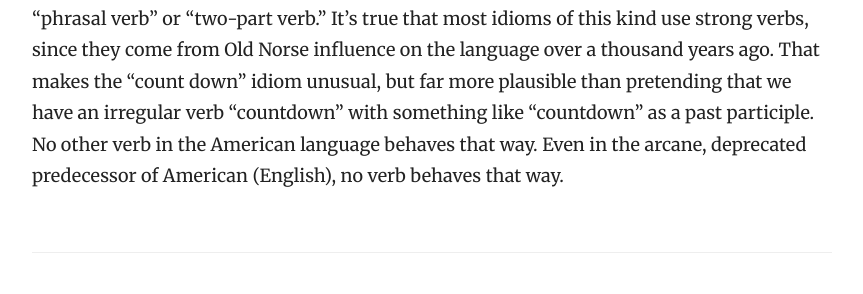
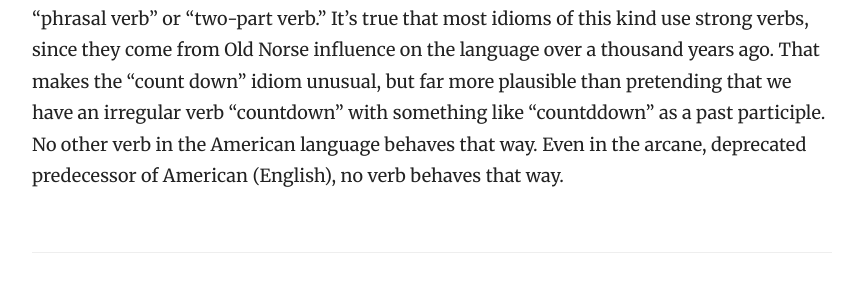
Before and after one commit to ml4den/not-verbs, a Jekyll site: the page built from _docs/countdown.md, in a window 1280 px wide and 900 px high, scrolled down 3978 px. Shown: the part 379-673 px from the top of the window, without its empty margins (358-1221 px from the left). Built offline with Jekyll 4.4.1, drawn with Linux system fonts in a browser that asks for light colours; some of the changed text lies outside the part shown.

```diff
--- a/_docs/countdown.md
+++ b/_docs/countdown.md
@@ -95,7 +95,7 @@ The past tense is also predictable:
 | 2nd | you | counted down | you \[all\] | counted down |
 | 3rd | he/she/it | counted down | they | counted down |
 
-It appears the verb is "count," which behaves like a regular weak verb \(doubling the final consonant is normal: sag =&gt; sagged, dip =&gt; dipped\) in both American and English. The verb form is not a verb at all, but an idiom of a verb and a preposition, like "break down" or "shake up." In fairness to some grammarians, this kind of idiom sometimes has the name "phrasal verb" or "two-part verb." It's true that most idioms of this kind use strong verbs, since they come from Old Norse influence on the language over a thousand years ago. That makes the "count down" idiom unusual, but far more plausible than pretending that we have an irregular verb "countdown" with something like "countdown" as a past participle. No other verb in the American language behaves that way. Even in the arcane, deprecated predecessor of American \(English\), no verb behaves that way.
+It appears the verb is "count," which behaves like a regular weak verb \(doubling the final consonant is normal: sag =&gt; sagged, dip =&gt; dipped\) in both American and English. The verb form is not a verb at all, but an idiom of a verb and a preposition, like "break down" or "shake up." In fairness to some grammarians, this kind of idiom sometimes has the name "phrasal verb" or "two-part verb." It's true that most idioms of this kind use strong verbs, since they come from Old Norse influence on the language over a thousand years ago. That makes the "count down" idiom unusual, but far more plausible than pretending that we have an irregular verb "countdown" with something like "countddown" as a past participle. No other verb in the American language behaves that way. Even in the arcane, deprecated predecessor of American \(English\), no verb behaves that way.
 
 ### What is it?
 
```
